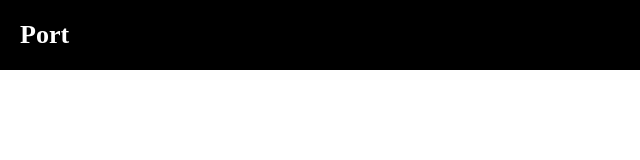
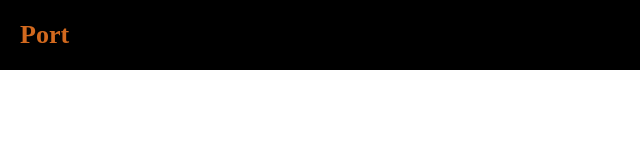
Before and after one commit to nasim8423/Demo, a plain HTML site: page index.html in a window 1280 px wide. Shown: the full height of the page, 0-640 px from the left. Drawn offline with Linux system fonts and the light colour scheme.

Commit message:
Add logo style

```diff
--- a/style.css
+++ b/style.css
@@ -18,7 +18,8 @@
 
 .logo {
     font-size: 26px;
-    font-weight: 600;
+    font-weight: 700;
+    color: chocolate;
 
 }
 
```
